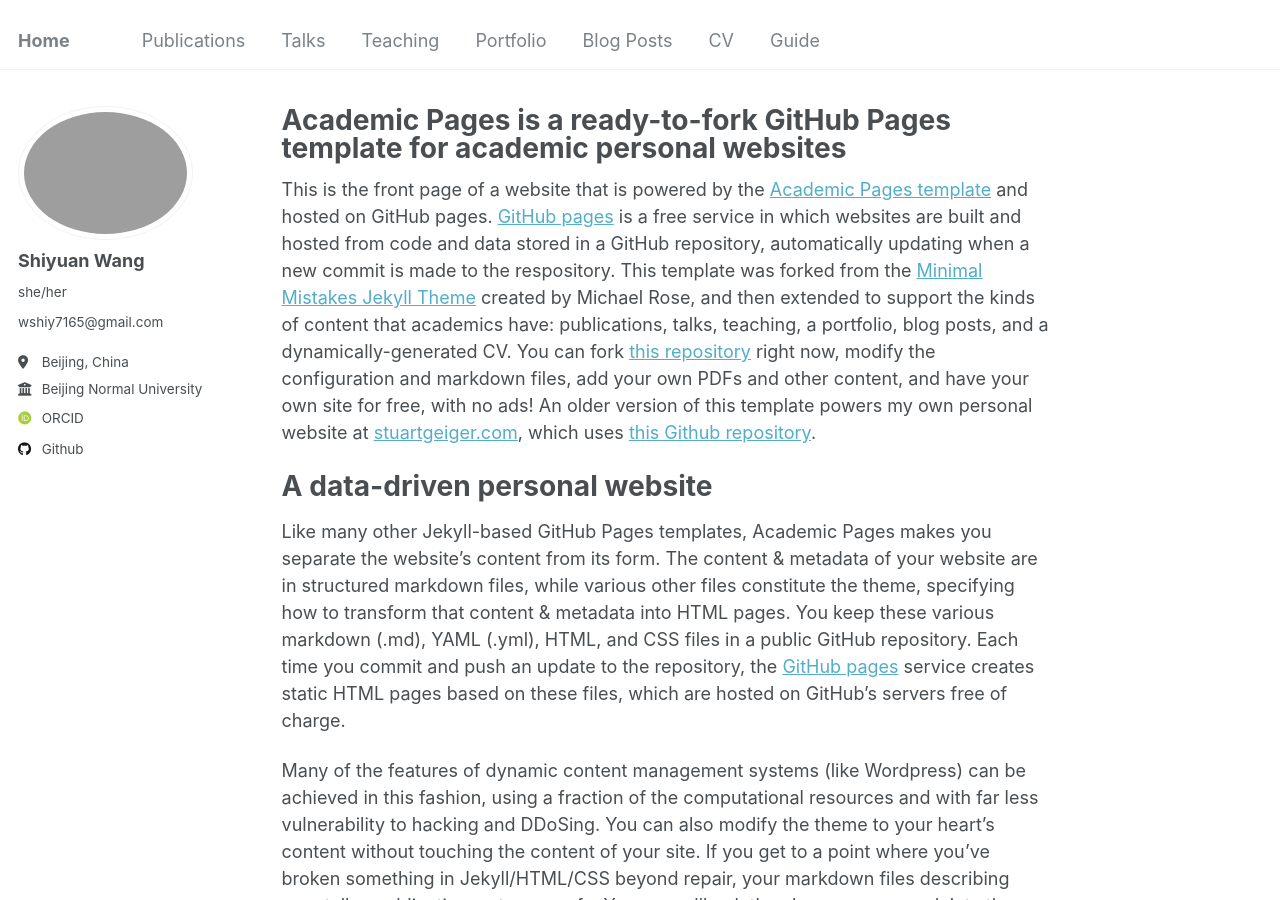
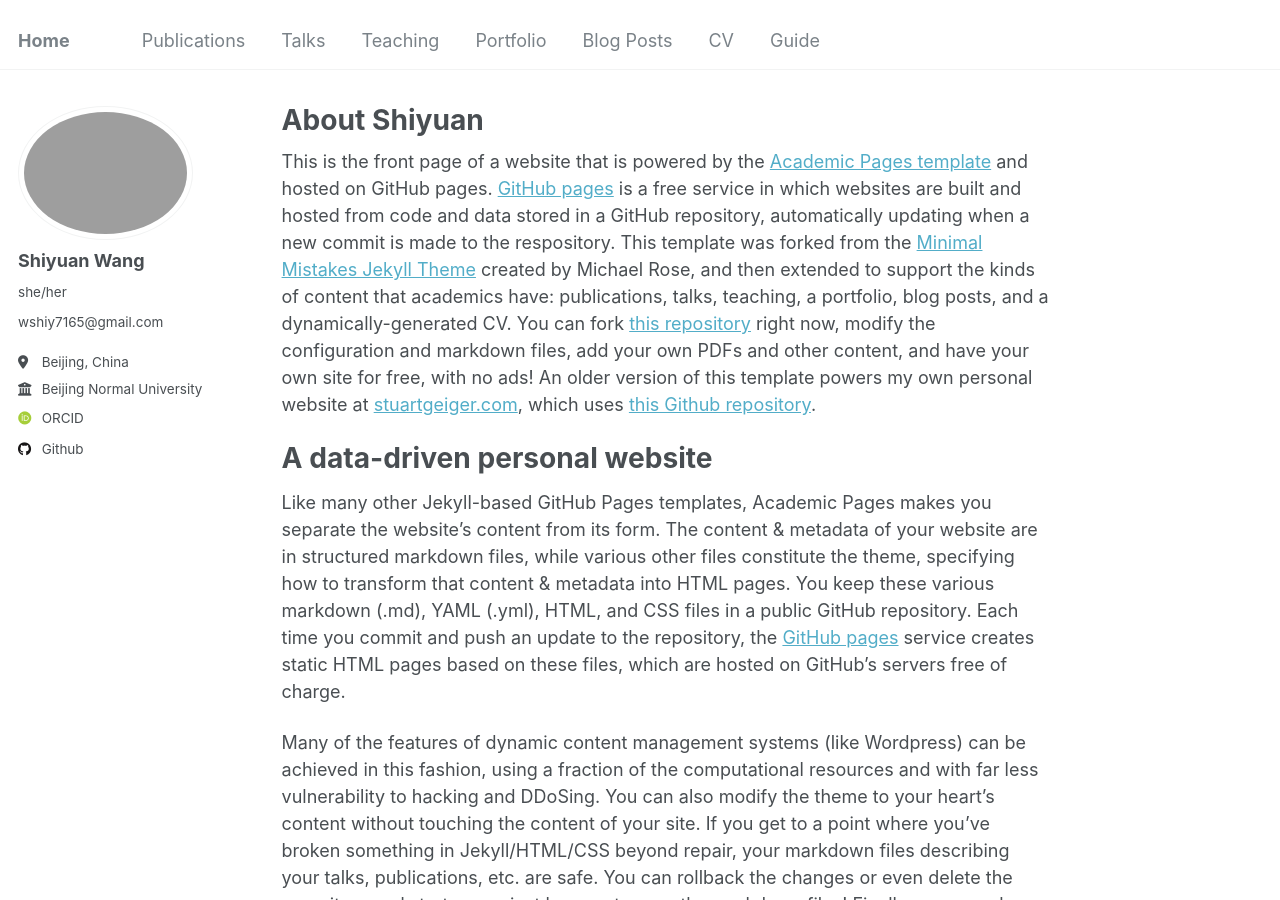
Before and after one commit to shiyuanwang11/shiyuanwang11.github.io, a Jekyll site: the page built from _pages/about.md, in a window 1280 px wide and 900 px high. Built offline with Jekyll 4.4.1, drawn with Linux system fonts in a browser that asks for light colours; some web fonts are replaced.

Commit message:
Update about.md

```diff
--- a/_pages/about.md
+++ b/_pages/about.md
@@ -1,6 +1,6 @@
 ---
 permalink: /
-title: "Academic Pages is a ready-to-fork GitHub Pages template for academic personal websites"
+title: "About Shiyuan"
 author_profile: true
 redirect_from:
   - /about/
```
